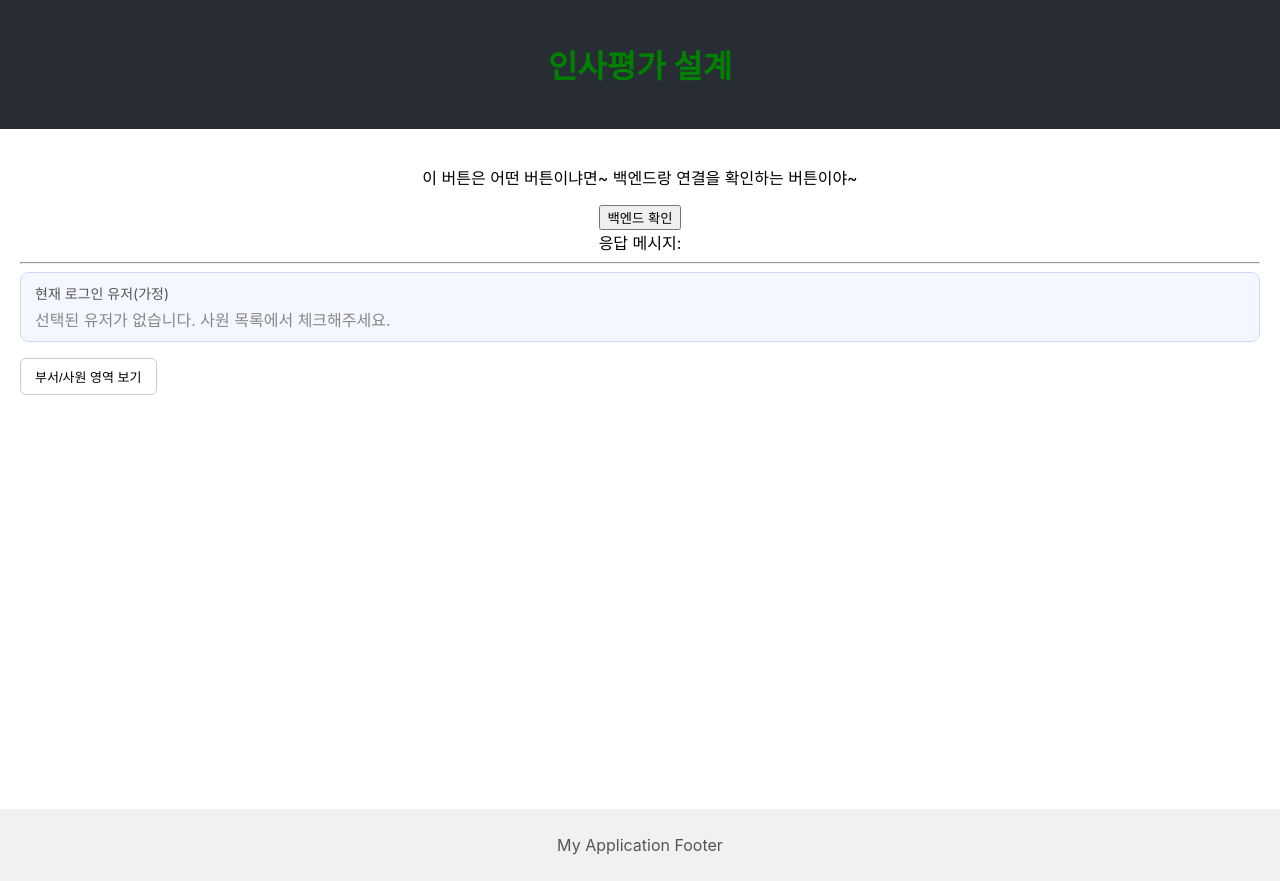
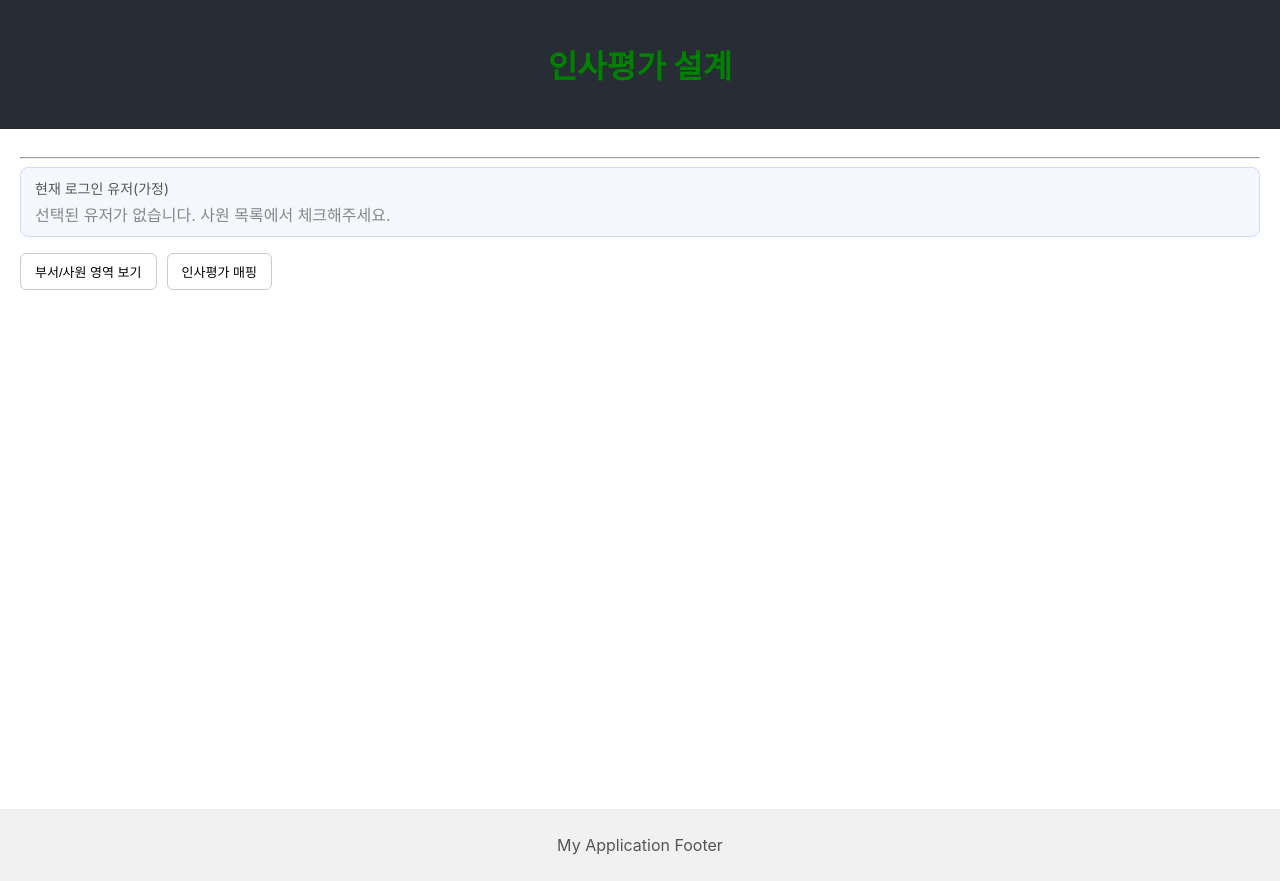
Before and after one commit to gimhancheol4-hue/react_test, a React (Create React App) app: page / in a window 1280 px wide. Built offline with nearby package versions, Linux system fonts and the light colour scheme.

Commit message:
간단한 화면 수정들

```diff
--- a/src/App.js
+++ b/src/App.js
@@ -47,14 +47,6 @@ function App() {
       {Header()}
 
       <div className="Main-container">
-        {/* ====== 백엔드 테스트 버튼 ====== */}
-        <div>
-          <p>이 버튼은 어떤 버튼이냐면~ 백엔드랑 연결을 확인하는 버튼이야~</p>
-          <input type="button" value="백엔드 확인" onClick={test} />
-        </div>
-
-        <div>응답 메시지: {message}</div>
-
         <hr />
 
         {/* ✅ 현재 선택된(로그인 가정) 유저 표시 */}
@@ -97,6 +89,15 @@ function App() {
           >
             {showOrgArea ? '부서/사원 영역 숨기기' : '부서/사원 영역 보기'}
           </button>
+        <button style={{
+              padding: '8px 14px',
+              borderRadius: '6px',
+              marginLeft : '10px',
+              border: '1px solid #ccc',
+              background: '#ffffff',
+              cursor: 'pointer',
+              fontSize: '13px',
+            }}>인사평가 매핑</button>
         </div>
 
         {/* ====== 부서 / 사원 영역 ====== */}
```
